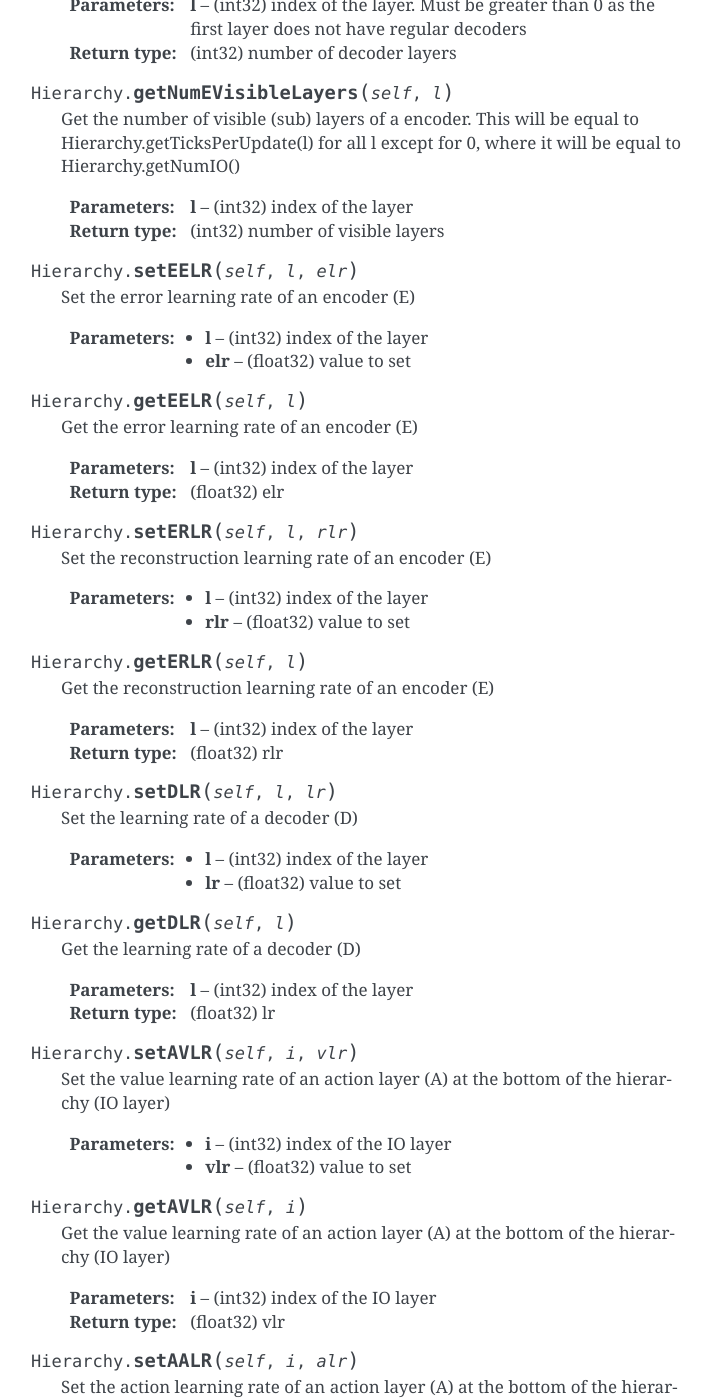
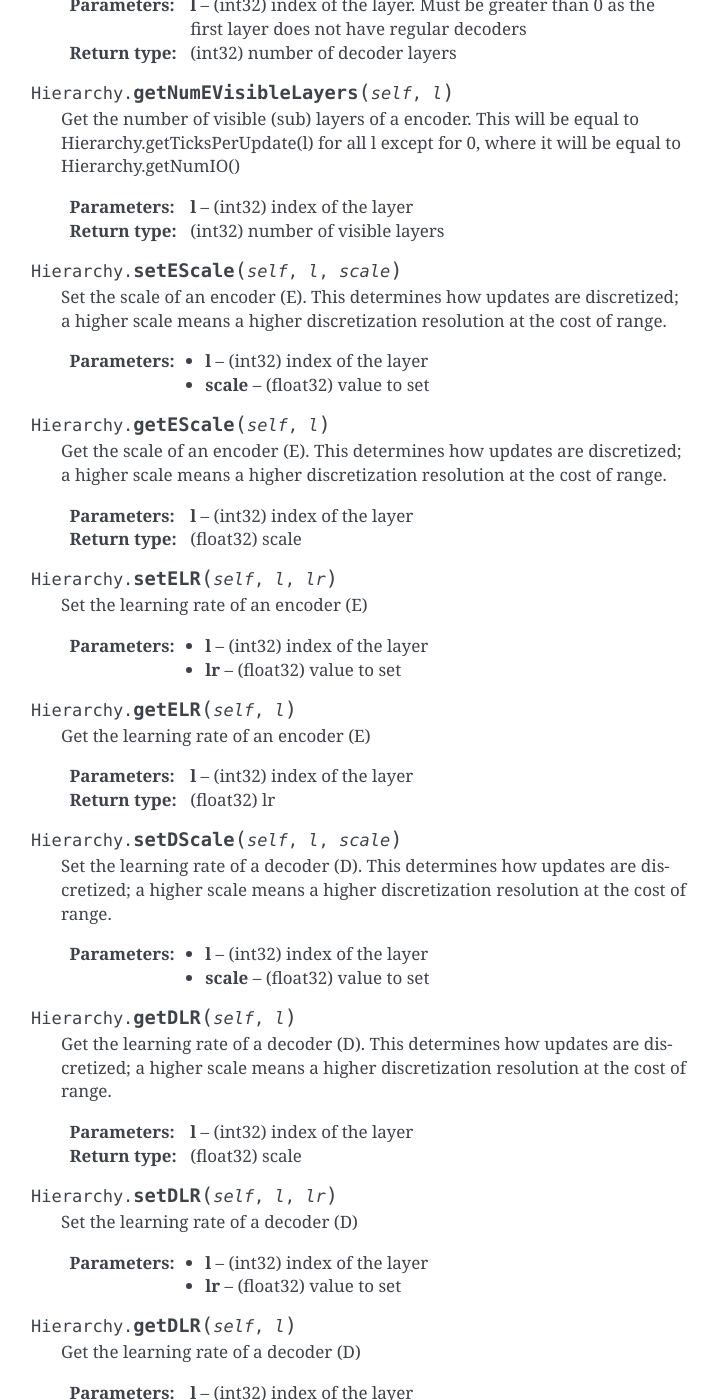
Before and after one commit to ogmacorp/PyAOgmaNeo, a Sphinx documentation site: the page built from docs/hierarchy.rst, in a window 1280 px wide and 1400 px high, scrolled down 2981 px. Shown: the whole window, without its empty margins (389-1108 px from the left). Built offline with Sphinx 7.4.7, drawn with Linux system fonts in a browser that asks for light colours; some of the changed text lies outside the part shown.

Commit message:
Updating docs

```diff
--- a/docs/hierarchy.rst
+++ b/docs/hierarchy.rst
@@ -135,33 +135,47 @@ The sparse predictive hierarchy (SPH). Can be thought of as the "agent" when use
     :param l: (int32) index of the layer
     :rtype: (int32) number of visible layers
 
-.. function:: Hierarchy.setEELR(self, l, elr)
+.. function:: Hierarchy.setEScale(self, l, scale)
 
-    Set the error learning rate of an encoder (E)
+    Set the scale of an encoder (E). This determines how updates are discretized; a higher scale means a higher discretization resolution at the cost of range.
 
     :param l: (int32) index of the layer
-    :param elr: (float32) value to set
+    :param scale: (float32) value to set
 
-.. function:: Hierarchy.getEELR(self, l)
+.. function:: Hierarchy.getEScale(self, l)
 
-    Get the error learning rate of an encoder (E)
+    Get the scale of an encoder (E). This determines how updates are discretized; a higher scale means a higher discretization resolution at the cost of range.
 
     :param l: (int32) index of the layer
-    :rtype: (float32) elr
+    :rtype: (float32) scale
 
-.. function:: Hierarchy.setERLR(self, l, rlr)
+.. function:: Hierarchy.setELR(self, l, lr)
 
-    Set the reconstruction learning rate of an encoder (E)
+    Set the learning rate of an encoder (E)
 
     :param l: (int32) index of the layer
-    :param rlr: (float32) value to set
+    :param lr: (float32) value to set
 
-.. function:: Hierarchy.getERLR(self, l)
+.. function:: Hierarchy.getELR(self, l)
 
-    Get the reconstruction learning rate of an encoder (E)
+    Get the learning rate of an encoder (E)
 
     :param l: (int32) index of the layer
-    :rtype: (float32) rlr
+    :rtype: (float32) lr
+
+.. function:: Hierarchy.setDScale(self, l, scale)
+
+    Set the learning rate of a decoder (D). This determines how updates are discretized; a higher scale means a higher discretization resolution at the cost of range.
+
+    :param l: (int32) index of the layer
+    :param scale: (float32) value to set
+
+.. function:: Hierarchy.getDLR(self, l)
+
+    Get the learning rate of a decoder (D). This determines how updates are discretized; a higher scale means a higher discretization resolution at the cost of range.
+
+    :param l: (int32) index of the layer
+    :rtype: (float32) scale
 
 .. function:: Hierarchy.setDLR(self, l, lr)
 
```
Also changed, not shown: other parts of docs/hierarchy.rst (+4 -4 lines), docs/imageencoder.rst (+33 -9 lines).
